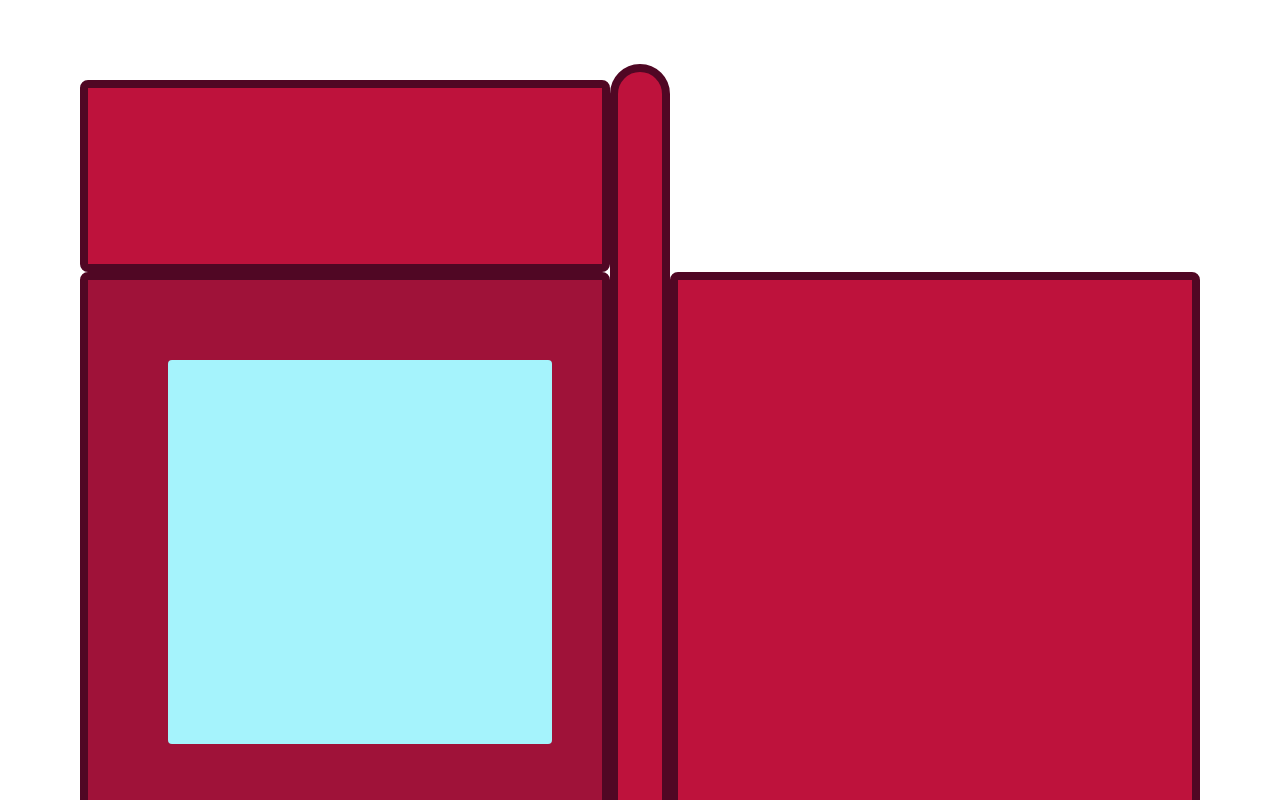
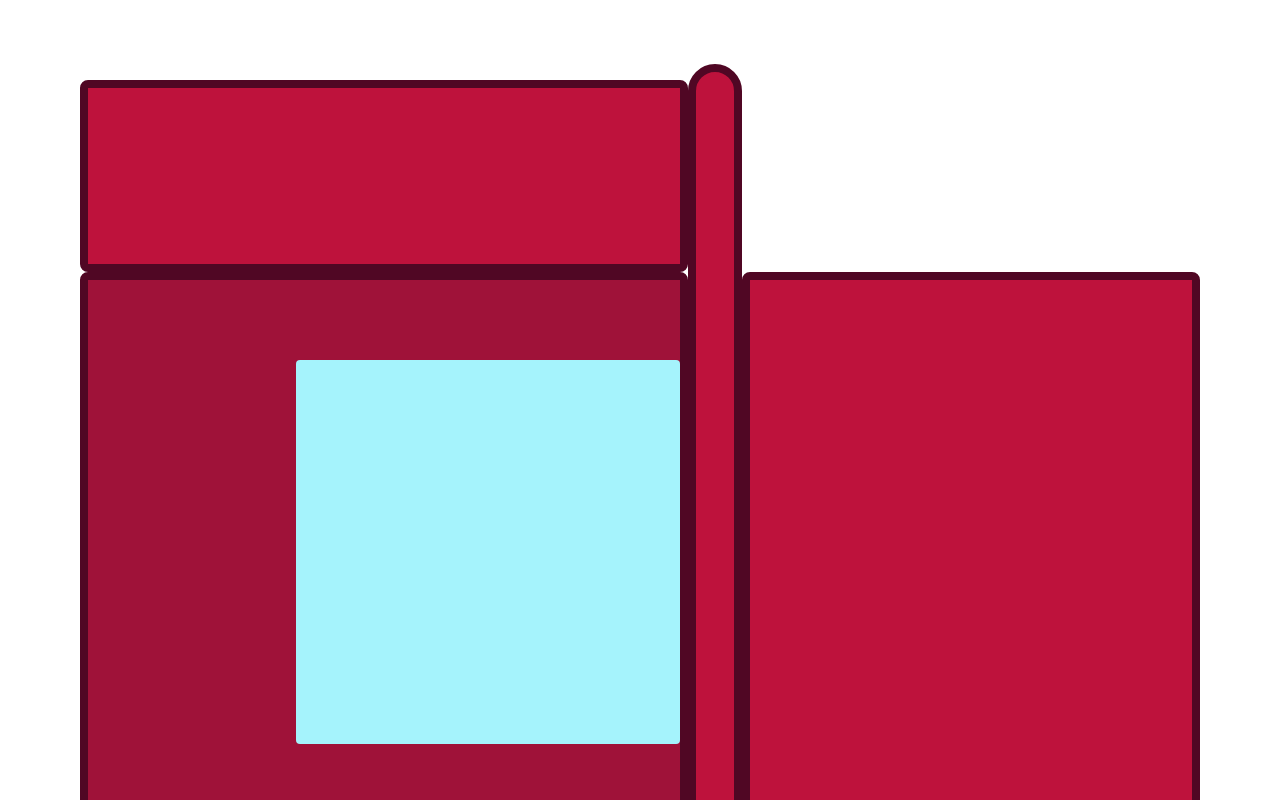
Before and after one commit to JourneyHM/Pokedex, a React (Create React App) app in the folder pokedex/: page / in a window 1280 px wide. Shown: the top 800 px of the page. Built offline with nearby package versions, Linux system fonts and the light colour scheme.

Commit message:
Ahora si ya le corregi los margenes

```diff
--- a/pokedex/src/components/Pokedex/container.css
+++ b/pokedex/src/components/Pokedex/container.css
@@ -1,5 +1,5 @@
 .container{
-    @apply rounded size-96 mt-20 ml-20 ;
+    @apply rounded size-96 mt-20 ml-52 ;
 }
 
 .white{
```
